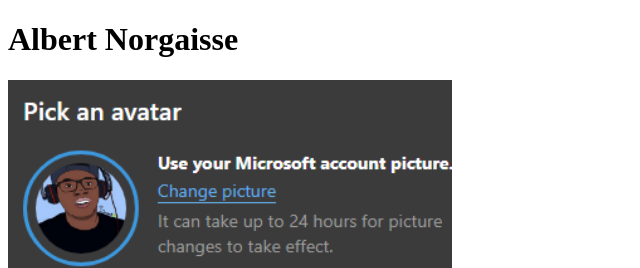
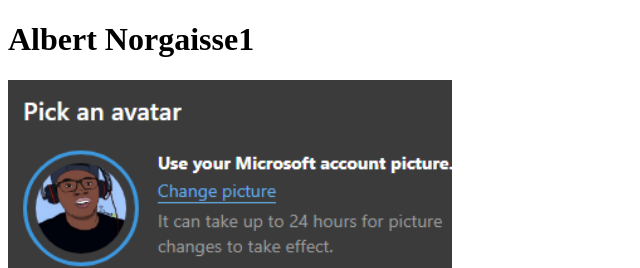
Before and after one commit to codealbert/CapstoneP1, a plain HTML site: page index.html in a window 1280 px wide. Shown: the top 268 px of the page, 0-640 px from the left. Drawn offline with Linux system fonts and the light colour scheme.

Commit message:
Update index.html

```diff
--- a/index.html
+++ b/index.html
@@ -6,7 +6,7 @@
     <title>My Resume</title>
   </head>
   <body>
-    <h1>Albert Norgaisse</h1>
+    <h1>Albert Norgaisse1</h1>
     <img src="./Images/ME.png" alt="Albert N" height="200" />
     <br />
     <ol>
```
